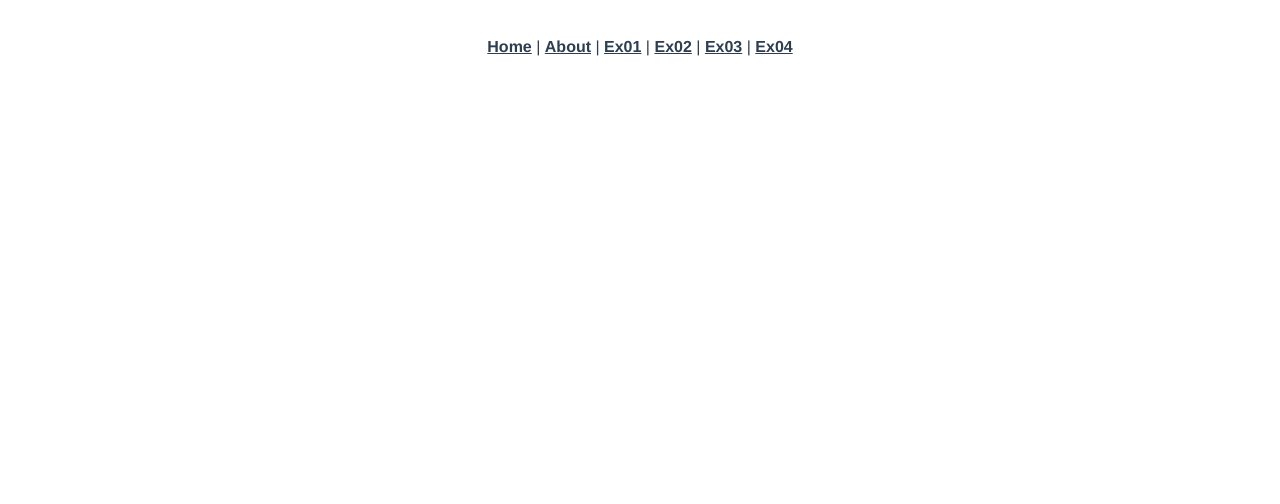
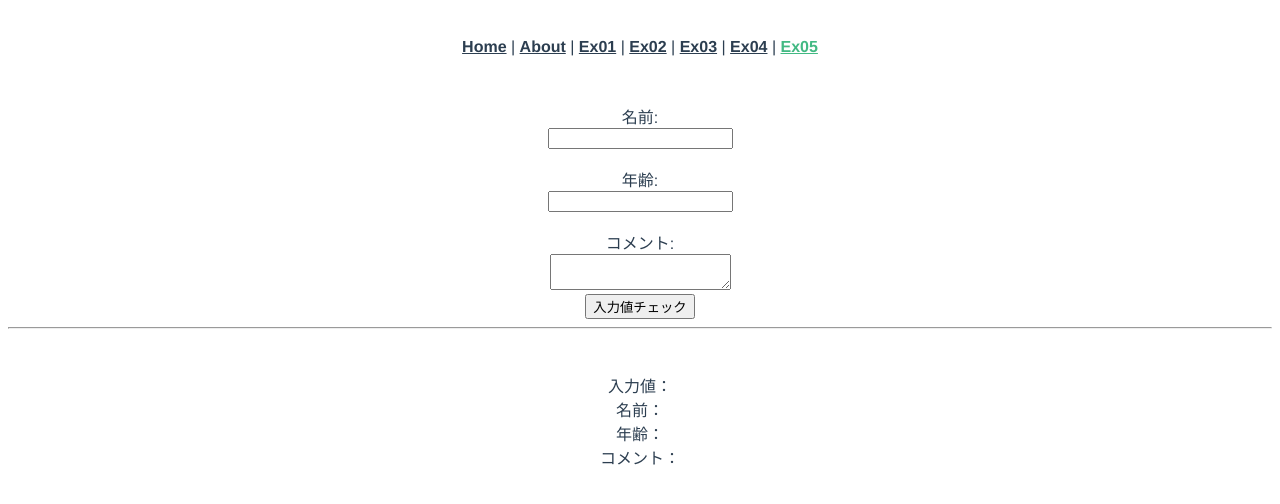
Before and after one commit to kouki-matsuura/ex-vue-beginner, a Vue app: page /ex05 in a window 1280 px wide. Shown: the top 504 px of the page. Built offline with nearby package versions, Linux system fonts and the light colour scheme.

Commit message:
Ex05の実装

```diff
--- a/src/App.vue
+++ b/src/App.vue
@@ -6,7 +6,8 @@
       <router-link to="/ex01">Ex01</router-link> |
       <router-link to="/ex02">Ex02</router-link> |
       <router-link to="/ex03">Ex03</router-link> |
-      <router-link to="/ex04">Ex04</router-link>
+      <router-link to="/ex04">Ex04</router-link> |
+      <router-link to="/ex05">Ex05</router-link>
     </nav>
     <router-view />
   </div>
--- a/src/router/index.ts
+++ b/src/router/index.ts
@@ -36,6 +36,10 @@ const routes: Array<RouteConfig> = [
     path: "/ex04",
     component: () => import("../views/Ex04.vue"),
   },
+  {
+    path: "/ex05",
+    component: () => import("../views/Ex05.vue"),
+  },
 ];
 
 const router = new VueRouter({
--- a/src/views/Ex01.vue
+++ b/src/views/Ex01.vue
@@ -8,9 +8,9 @@
       <span v-for="hobby of hobbies" :key="hobby">{{ hobby }} </span>
     </p>
     <br />
-    <a v-bind:href="rakus">株式会社ラクス</a>
+    <a :href="rakus">株式会社ラクス</a>
     <br />
-    <img v-bind:src="men" alt="" />
+    <img :src="men" alt="" />
   </div>
 </template>
 
--- a/src/views/Ex02.vue
+++ b/src/views/Ex02.vue
@@ -8,9 +8,9 @@
       <span v-for="hobby of hobbies" :key="hobby">{{ hobby }} </span>
     </p>
     <br />
-    <a v-bind:href="rakus">株式会社ラクス</a>
+    <a :href="rakus">株式会社ラクス</a>
     <br />
-    <img v-bind:src="image" alt="" />
+    <img :src="image" alt="" />
     <br />
     <button @click="addElement()" :disabled="canNotClick">ボタン</button>
   </div>
@@ -28,7 +28,7 @@ export default class Ex02Component extends Vue {
   private image = "";
   private canNotClick = false;
 
-  addElement() {
+  addElement(): void {
     this.name = "山田太郎";
     this.age = 31;
     this.add10 = this.age + 10;
--- a/src/views/Ex03.vue
+++ b/src/views/Ex03.vue
@@ -15,7 +15,7 @@ export default class Ex03Component extends Vue {
   private num1 = 0;
   private num2 = 0;
 
-  get answer() {
+  get answer(): number {
     return this.num1 + this.num2;
   }
 }
--- a/src/views/Ex04.vue
+++ b/src/views/Ex04.vue
@@ -17,11 +17,11 @@ export default class Ex04Component extends Vue {
   private num2 = 0;
   private num3 = 0;
 
-  get price() {
+  get price(): number {
     return this.num1 + this.num2 + this.num3;
   }
 
-  get priceWithTax() {
+  get priceWithTax(): number {
     return Math.floor(this.price * 1.1);
   }
 }
--- /dev/null
+++ b/src/views/Ex05.vue
@@ -0,0 +1,81 @@
+<template>
+  <div>
+    <div class="error" v-text="nameError"></div>
+    <br />
+    名前:<br />
+    <input type="text" v-model.trim="name" /><br />
+    <div class="error" v-text="ageError"></div>
+    <br />
+    年齢:<br />
+    <input type="text" v-model.number="age" /><br />
+    <div class="error" v-text="commentError"></div>
+    <br />
+    コメント:<br />
+    <textarea v-model.trim="comment" /><br />
+    <button @click="check()">入力値チェック</button>
+    <hr />
+    <br />
+    <div v-text="complete"></div>
+    <br />
+    入力値：<br />
+    名前：{{ name }}<br />
+    年齢：{{ age }}<br />
+    コメント：
+    <pre>{{ comment }}</pre>
+    <br />
+  </div>
+</template>
+
+<script lang="ts">
+import { Component, Vue } from "vue-property-decorator";
+@Component
+export default class Ex05Component extends Vue {
+  private nameError = "";
+  private name = "";
+  private ageError = "";
+  private age = "";
+  private commentError = "";
+  private comment = "";
+  private complete = "";
+
+  check(): void {
+    if (this.name === "") {
+      this.nameError = "名前が入力されていません";
+    } else {
+      this.nameError = "";
+    }
+
+    if (this.age === "" || !this.numCheck(this.age)) {
+      this.ageError = "年齢が入力されていません";
+    } else {
+      this.ageError = "";
+    }
+
+    if (this.comment === "") {
+      this.commentError = "コメントが入力されていません";
+    } else {
+      this.commentError = "";
+    }
+
+    if (
+      this.nameError === "" &&
+      this.ageError === "" &&
+      this.commentError === ""
+    ) {
+      this.complete = "送信が完了しました";
+    }
+  }
+
+  numCheck(age: string): boolean {
+    let reg = new RegExp(/^[0-9]*$/);
+    let res = reg.test(age);
+    return res;
+  }
+}
+</script>
+
+<style scoped>
+.error {
+  color: red;
+}
+</style>
```
